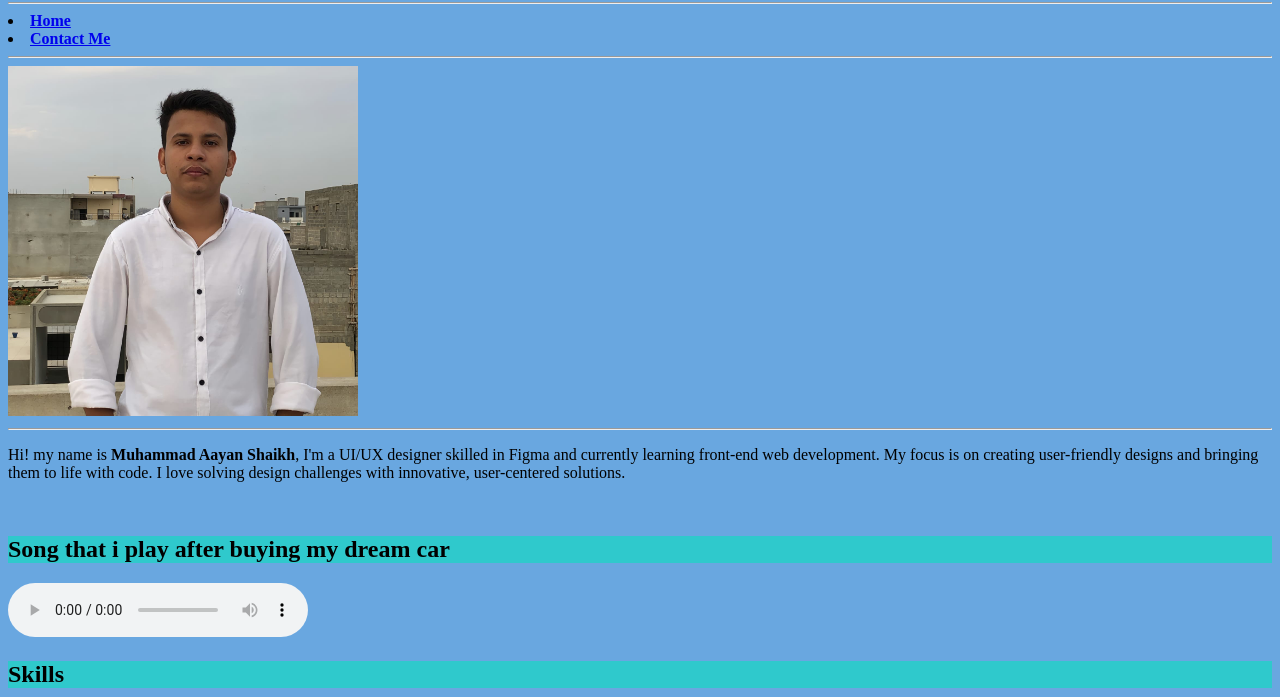
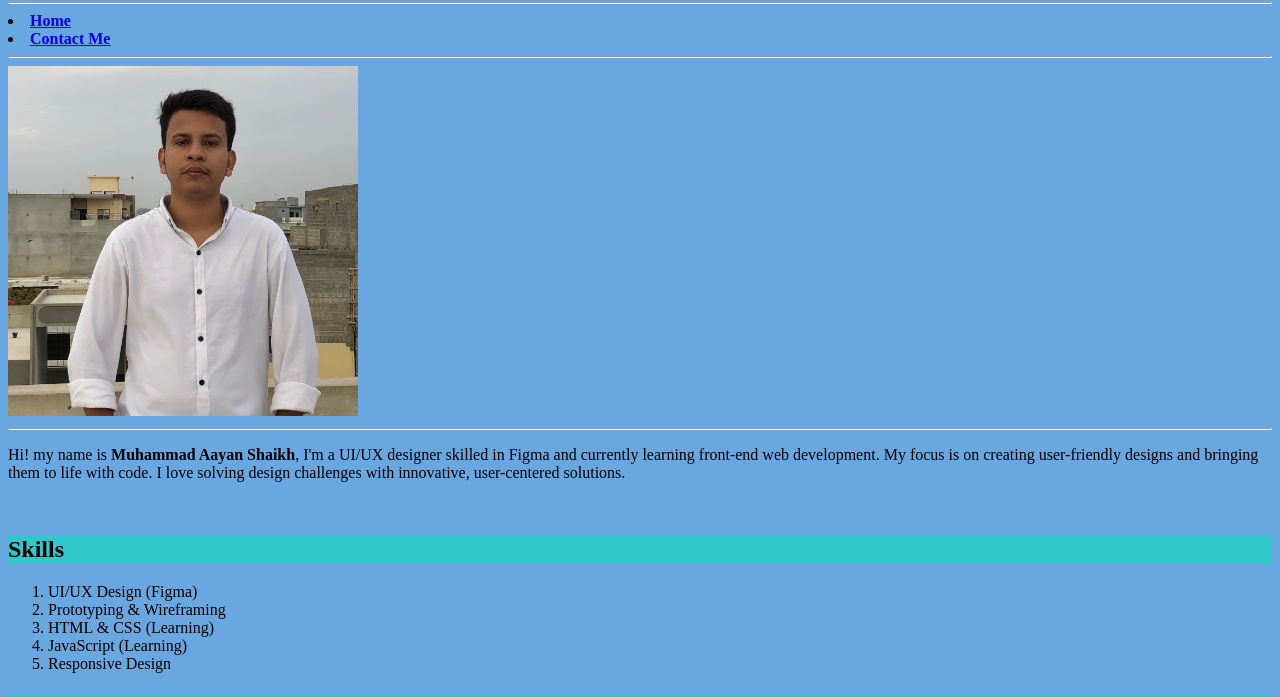
Before and after one commit to M-Aayan/HTML-Only--portfolio, a plain HTML site: page About.html in a window 1280 px wide. Shown: the part 78-775 px from the top of the page. Drawn offline with Linux system fonts and the light colour scheme.

Commit message:
Update About.html

```diff
--- a/About.html
+++ b/About.html
@@ -20,9 +20,6 @@
     <p> Hi! my name is <b>Muhammad Aayan Shaikh</b>, I'm a UI/UX designer skilled in Figma and currently learning
         front-end web development. My focus is on creating user-friendly designs and bringing them to life with code. I
         love solving design challenges with innovative, user-centered solutions.</p>
-<br>
-<h2 class="color-blue-shade">Song that i play after buying my dream car</h2>
-<audio src="stereo-love-slowed-reverb.mp3" controls autoplay loop></audio>
 <br>
 <section id="skills">
     <h2 class="color-blue-shade">Skills</h2>
```
